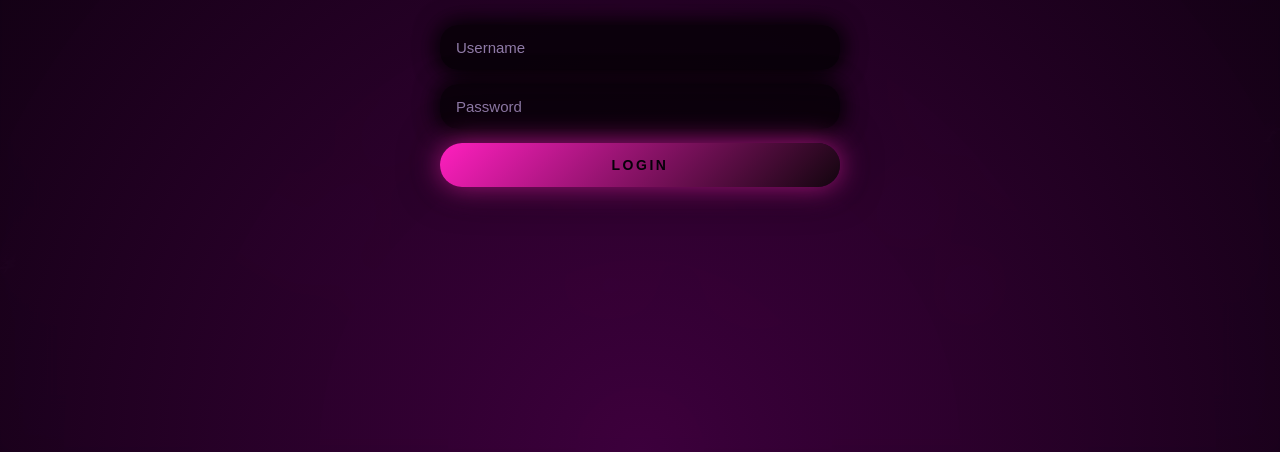
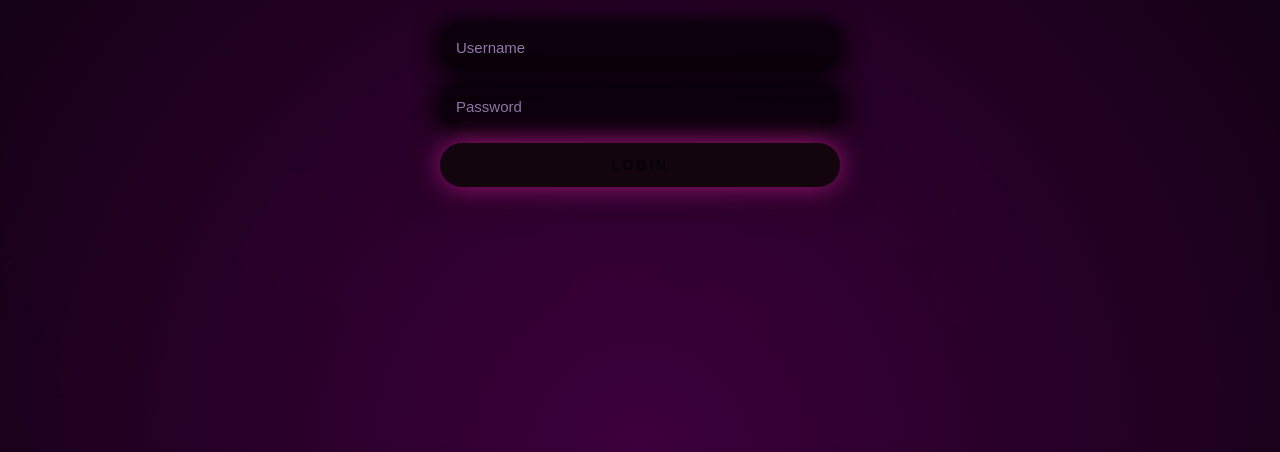
Before and after one commit to NEOPILL/Alita, a plain HTML site: page index.html in a window 1280 px wide. Shown: the part 348-800 px from the top of the page. Drawn offline with Linux system fonts and the light colour scheme.

Commit message:
Update index.html

```diff
--- a/index.html
+++ b/index.html
@@ -14,7 +14,7 @@
     }
 
     :root {
-      --pink: #ff1fbf;
+      --pink: #12050e;
       --pink-soft: #12050e;
       --pink-glow: rgba(255, 31, 191, 0.65);
       --cyan: #00d8ff;
```
